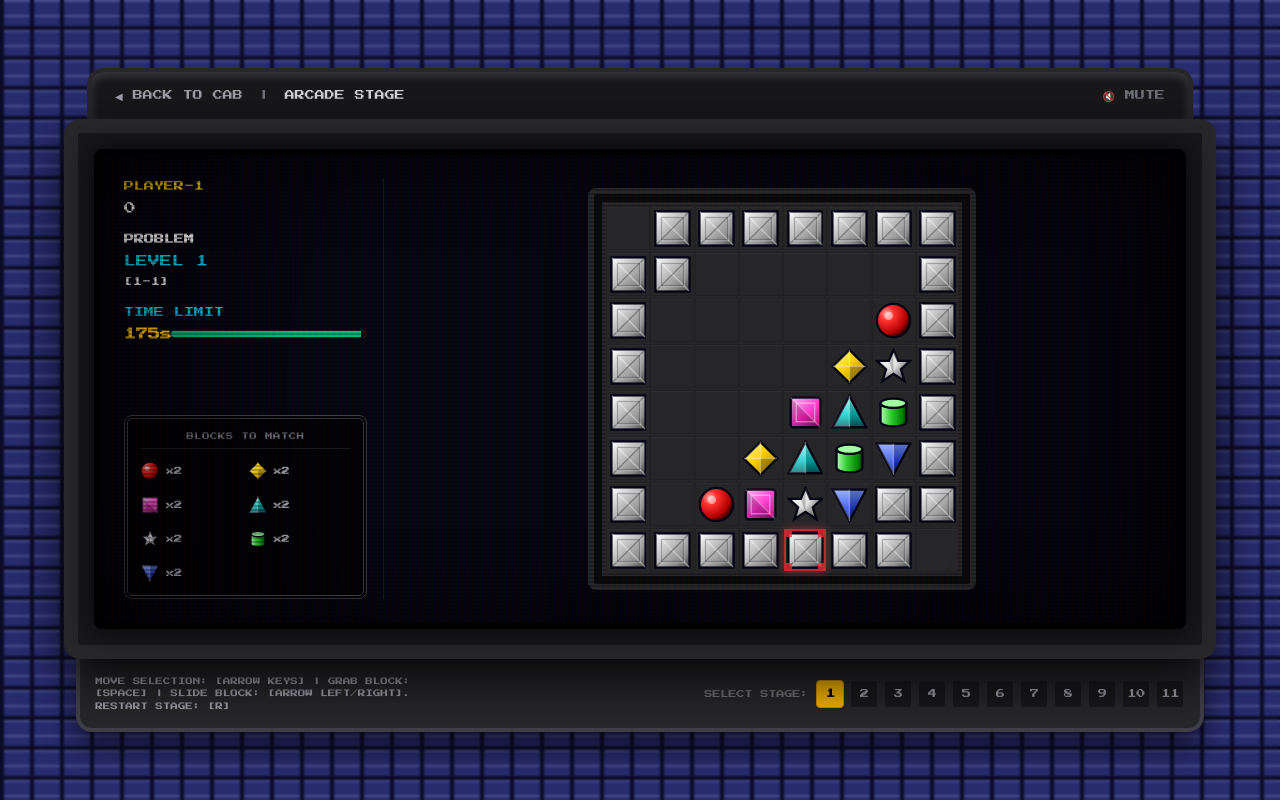
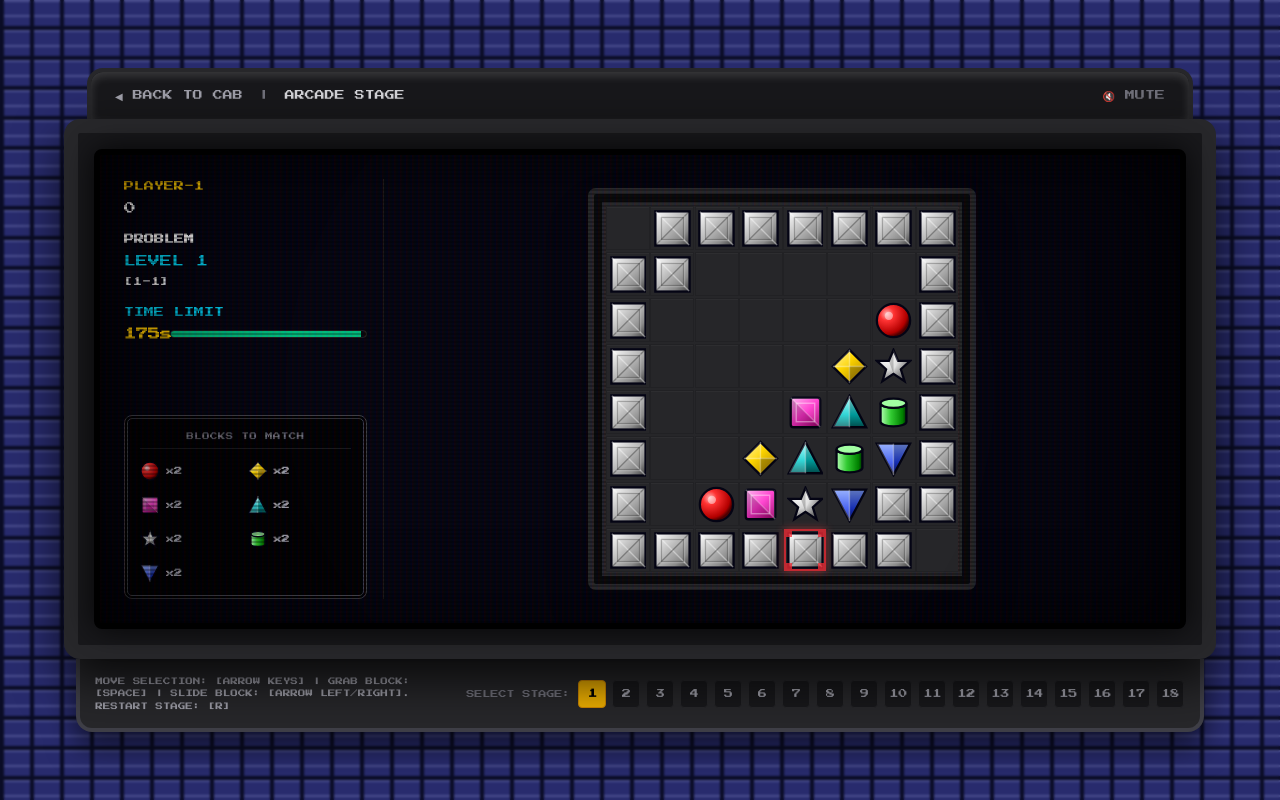
Before and after one commit to bloodstrawberry/puzznic, a Next.js app: page /game in a window 1280 px wide. Built offline with nearby package versions, Linux system fonts and the light colour scheme.

Commit message:
블럭이 떨어지는 중에도 auto 이동

```diff
--- a/app/game/game-engine.tsx
+++ b/app/game/game-engine.tsx
@@ -284,6 +284,7 @@ export const useGameEngine = (
     hasMovedFirstBlock: boolean;
     isEditorMode: boolean;
     muted: boolean;
+    flashingBlocks: Record<string, boolean>;
     triggerShot: (
       x: number,
       y: number,
@@ -300,6 +301,7 @@ export const useGameEngine = (
     hasMovedFirstBlock: false,
     isEditorMode: false,
     muted: false,
+    flashingBlocks: {},
     triggerShot: (x, y, dirX, curGrid, curMuted) =>
       triggerShotRef.current(x, y, dirX, curGrid, curMuted),
   });
@@ -314,6 +316,7 @@ export const useGameEngine = (
       hasMovedFirstBlock,
       isEditorMode,
       muted,
+      flashingBlocks,
       triggerShot: (x, y, dirX, curGrid, curMuted) =>
         triggerShotRef.current(x, y, dirX, curGrid, curMuted),
     };
@@ -326,6 +329,7 @@ export const useGameEngine = (
     hasMovedFirstBlock,
     isEditorMode,
     muted,
+    flashingBlocks,
   ]);
 
   const [blockCounts, setBlockCounts] = useState<Record<string, number>>(() => {
@@ -521,6 +525,7 @@ export const useGameEngine = (
     setIsProcessing(false);
     setBullets([]);
     setFlashingBlocks({});
+    if (stateRef.current) stateRef.current.flashingBlocks = {};
     setHasMovedFirstBlock(false);
     setGrabbed(false);
   }, [editorActiveIndex, editorLevels, updateBlockCounts, setGrabbed]);
@@ -542,6 +547,7 @@ export const useGameEngine = (
       });
       setGrabbed(false);
       setFlashingBlocks({});
+      if (stateRef.current) stateRef.current.flashingBlocks = {};
       setBullets([]);
       firedOnceRef.current = {};
       cooldownsRef.current = {};
@@ -556,6 +562,7 @@ export const useGameEngine = (
   const resetLevel = useCallback(() => {
     setGrabbed(false);
     setFlashingBlocks({});
+    if (stateRef.current) stateRef.current.flashingBlocks = {};
     setBullets([]);
     firedOnceRef.current = {};
     cooldownsRef.current = {};
@@ -736,11 +743,13 @@ export const useGameEngine = (
             nextFlashing[key] = true;
           });
           setFlashingBlocks(nextFlashing);
+          if (stateRef.current) stateRef.current.flashingBlocks = nextFlashing;
           playEngineSound("match", muted);
 
           await delay(600); // Wait for the flashing animation to complete
 
           setFlashingBlocks({});
+          if (stateRef.current) stateRef.current.flashingBlocks = {};
           const baseGrid = stateRef.current?.grid ? stateRef.current.grid : currentGrid;
           const nextMatchGrid = copyGrid(baseGrid);
           toClearKeys.forEach((key) => {
@@ -1074,10 +1083,11 @@ export const useGameEngine = (
         isProcessing: curProcessing,
         isGameOver: curGameOver,
         isLevelCleared: curLevelCleared,
+        flashingBlocks: curFlashingBlocks = {},
       } = stateRef.current;
 
-      // Skip this tick if the game is over, cleared, or currently resolving physics
-      if (curGameOver || curLevelCleared || curProcessing) return;
+      // Skip this tick if the game is over or cleared
+      if (curGameOver || curLevelCleared) return;
 
       let moved = false;
       const nextGrid = copyGrid(curGrid);
@@ -1119,6 +1129,9 @@ export const useGameEngine = (
               stack.push({ x, y: ky });
               ky--;
             }
+
+            const hasFlashing = stack.some((item) => curFlashingBlocks[`${item.y},${item.x}`]);
+            if (hasFlashing) continue;
 
             // Check if stack can move horizontally
             let canMove = true;
@@ -1216,6 +1229,9 @@ export const useGameEngine = (
               ky--;
             }
 
+            const hasFlashing = stack.some((item) => curFlashingBlocks[`${item.y},${item.x}`]);
+            if (hasFlashing) continue;
+
             // Check if stack can move vertically
             let canMove = true;
             for (const item of stack) {
@@ -1293,8 +1309,11 @@ export const useGameEngine = (
 
       if (moved) {
         autoWallDirections.current = nextDirections;
+        if (stateRef.current) stateRef.current.grid = nextGrid;
         setGrid(nextGrid);
-        runPhysicsLoop(nextGrid);
+        if (!curProcessing) {
+          runPhysicsLoop(nextGrid);
+        }
       }
     }, 450);
 
--- a/app/level/real-map.json
+++ b/app/level/real-map.json
@@ -157,5 +157,118 @@
       [0, 0, 1, 2, 1, 0, 0],
       [0, 0, 0, 1, 0, 0, 0]
     ]
+  },
+  {
+    "name": "LEVEL 1-12",
+    "timeLimit": 180,
+    "grid": [
+      [1, 1, 1, 1, 1, 1, 1, 1, 1, 1],
+      [1, 2, 0, 0, 3, 0, 3, 0, 0, 1],
+      [1, 5, 0, 0, 5, 0, 4, 0, 0, 1],
+      [1, 2, 3, 2, 4, 0, 3, 0, 0, 1],
+      [1, 1, 1, 1, 1, 1, 1, 1, 1, 1]
+    ]
+  },
+  {
+    "name": "LEVEL 1-13",
+    "timeLimit": 180,
+    "grid": [
+      [0, 0, 0, 0, 0, 0, 1, 1, 1, 1],
+      [0, 0, 0, 0, 1, 0, 1, 0, 2, 1],
+      [0, 0, 0, 1, 2, 1, 1, 0, 3, 1],
+      [0, 0, 1, 1, 3, 0, 0, 2, 1, 1],
+      [0, 1, 1, 1, 1, 1, 0, 1, 0, 0],
+      [1, 1, 1, 1, 1, 1, 1, 0, 0, 0],
+      [1, 2, 22, 2, 1, 1, 0, 0, 0, 0],
+      [1, 3, 2, 3, 1, 0, 0, 0, 0, 0],
+      [1, 1, 3, 1, 1, 0, 0, 0, 0, 0],
+      [1, 1, 1, 1, 1, 0, 0, 0, 0, 0],
+      [0, 1, 1, 1, 1, 0, 0, 0, 0, 0]
+    ]
+  },
+  {
+    "name": "LEVEL 1-14",
+    "timeLimit": 180,
+    "grid": [
+      [1, 1, 1, 1, 1, 1, 1, 1, 1],
+      [1, 0, 0, 0, 4, 0, 0, 0, 1],
+      [1, 0, 4, 0, 2, 0, 4, 0, 1],
+      [1, 0, 5, 0, 3, 0, 2, 0, 1],
+      [1, 0, 1, 1, 22, 1, 1, 0, 1],
+      [1, 0, 0, 0, 0, 0, 0, 0, 1],
+      [1, 0, 1, 1, 3, 0, 1, 0, 1],
+      [1, 0, 1, 0, 1, 0, 1, 0, 1],
+      [1, 0, 1, 0, 0, 0, 1, 0, 1],
+      [1, 0, 1, 0, 1, 5, 1, 0, 1],
+      [1, 0, 1, 1, 1, 1, 1, 0, 1],
+      [1, 1, 1, 1, 1, 1, 1, 1, 1]
+    ]
+  },
+  {
+    "name": "LEVEL 1-15",
+    "timeLimit": 180,
+    "grid": [
+      [0, 0, 0, 1, 1, 1, 0, 0, 0],
+      [0, 0, 1, 4, 1, 2, 1, 0, 0],
+      [0, 1, 0, 2, 1, 3, 0, 1, 0],
+      [0, 1, 0, 1, 0, 1, 0, 1, 0],
+      [0, 1, 0, 0, 0, 0, 0, 1, 0],
+      [1, 0, 23, 0, 0, 0, 0, 0, 1],
+      [1, 1, 0, 1, 0, 1, 0, 1, 1],
+      [1, 1, 0, 1, 0, 1, 0, 1, 1],
+      [1, 3, 0, 1, 0, 1, 0, 4, 1],
+      [0, 1, 1, 1, 1, 1, 1, 1, 0]
+    ]
+  },
+  {
+    "name": "LEVEL 1-16",
+    "timeLimit": 180,
+    "grid": [
+      [0, 0, 0, 1, 0, 0, 0],
+      [0, 0, 1, 0, 1, 0, 0],
+      [0, 1, 0, 0, 0, 1, 0],
+      [1, 2, 0, 0, 1, 1, 1],
+      [0, 1, 2, 0, 0, 0, 1],
+      [0, 0, 1, 0, 2, 1, 0],
+      [0, 0, 1, 0, 1, 0, 0],
+      [0, 0, 1, 22, 1, 0, 0],
+      [0, 0, 1, 1, 1, 0, 0],
+      [0, 0, 1, 1, 1, 0, 0]
+    ]
+  },
+  {
+    "name": "LEVEL 1-17",
+    "timeLimit": 180,
+    "grid": [
+      [0, 0, 0, 1, 1, 1, 1],
+      [0, 1, 1, 1, 0, 2, 1],
+      [1, 2, 1, 1, 0, 3, 1],
+      [1, 3, 0, 0, 2, 1, 1],
+      [1, 1, 1, 0, 1, 1, 0],
+      [1, 1, 1, 1, 1, 1, 0],
+      [1, 1, 0, 2, 3, 1, 0],
+      [1, 3, 0, 3, 1, 0, 0],
+      [1, 2, 0, 1, 1, 0, 0],
+      [1, 1, 22, 1, 1, 0, 0],
+      [1, 1, 1, 1, 1, 0, 0]
+    ]
+  },
+  {
+    "name": "LEVEL 1-18",
+    "timeLimit": 180,
+    "grid": [
+      [1, 1, 1, 1, 1, 1, 1, 1, 1],
+      [1, 3, 2, 3, 0, 2, 3, 2, 1],
+      [1, 1, 1, 1, 0, 1, 1, 1, 1],
+      [1, 0, 0, 0, 0, 0, 0, 0, 1],
+      [1, 0, 0, 0, 0, 0, 0, 0, 1],
+      [1, 2, 0, 0, 0, 0, 0, 0, 1],
+      [1, 3, 0, 0, 0, 0, 0, 0, 1],
+      [1, 23, 0, 0, 0, 0, 0, 0, 1],
+      [1, 0, 0, 0, 0, 0, 0, 0, 1],
+      [1, 3, 1, 3, 1, 3, 1, 3, 1],
+      [1, 2, 1, 2, 1, 2, 1, 2, 1],
+      [1, 1, 1, 1, 1, 1, 1, 1, 1]
+    ]
   }
 ]
```
